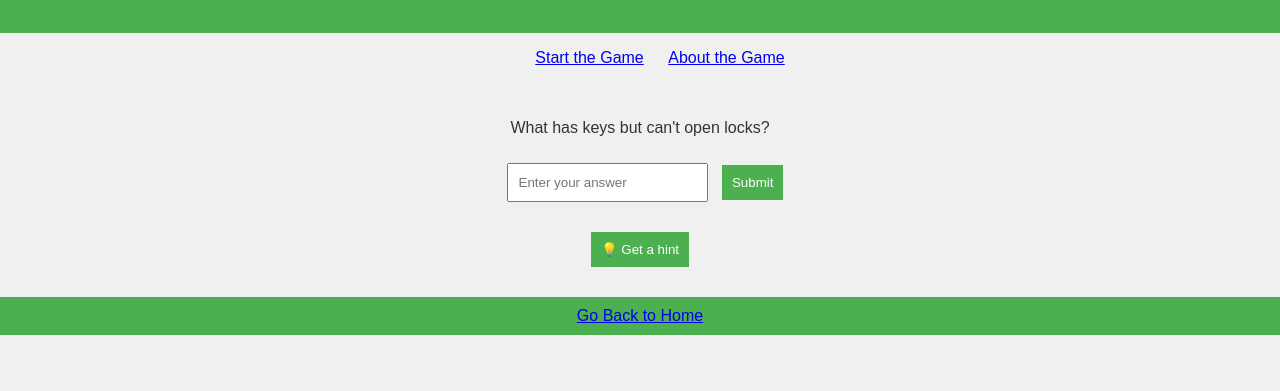
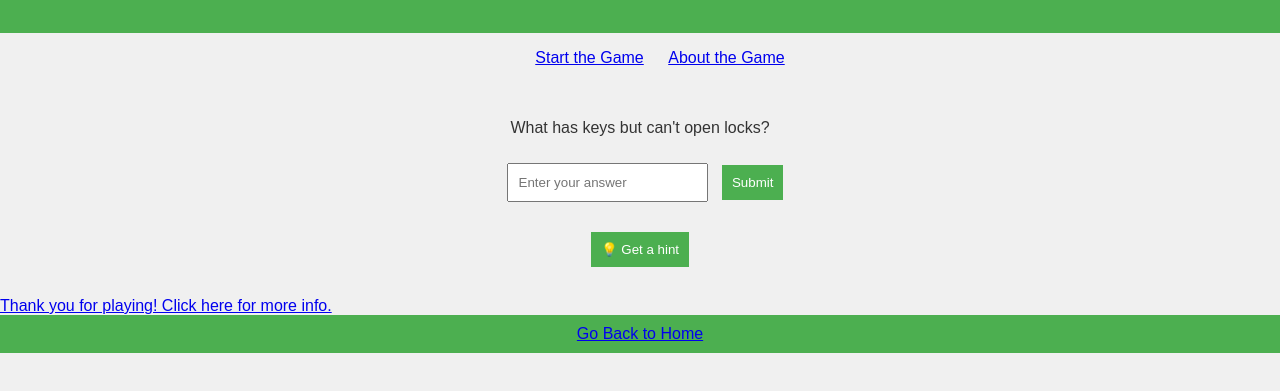
Before and after one commit to Renwick90-code/Riddle-Game-, a plain HTML site: page game.html in a window 1280 px wide. Shown: the part 121-512 px from the top of the page. Drawn offline with Linux system fonts and the light colour scheme.

Commit message:
game.html

```diff
--- a/game.html
+++ b/game.html
@@ -38,6 +38,12 @@
     <div id="hint"></div> <!-- Display the hint (1 letter) -->
   </section>
 
+  <!-- Display the Thank You Page Link after the game (you could show this when all riddles are solved) -->
+  <div id="thank-you-link">
+    <!-- This will only show after the game ends, e.g., after the final answer is correct -->
+    <a href="thankyou.html">Thank you for playing! Click here for more info.</a>
+  </div>
+
   <!-- Footer Section -->
   <footer>
     <a href="index.html">Go Back to Home</a>
```
